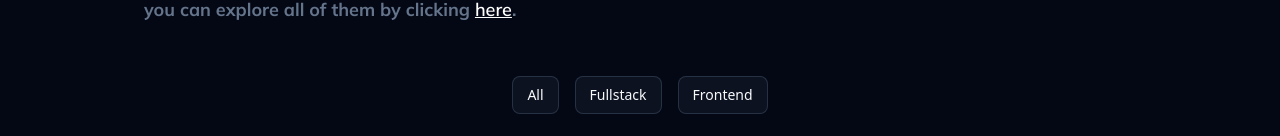
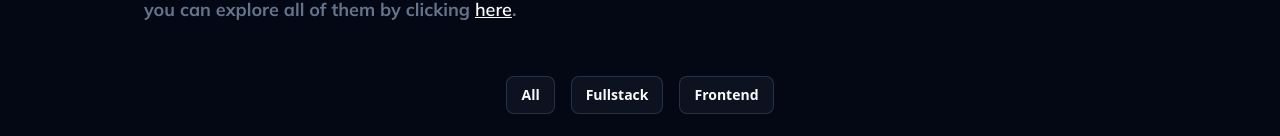
Before and after one commit to leonardoparisii/leonardo.parisi, a Next.js app: page /work in a window 1280 px wide. Shown: the part 248-384 px from the top of the page. Built offline with nearby package versions, Linux system fonts and the light colour scheme; a web font is replaced by a local one.

Commit message:
font fix

```diff
--- a/src/components/ui/Button.tsx
+++ b/src/components/ui/Button.tsx
@@ -3,8 +3,8 @@ import { ButtonProps } from "@/types/index";
 
 export default function Button({ title, onClick, customStyle }: ButtonProps) {
     return (
-        <div onClick={onClick} className={`${customStyle} bg-slate-700/20 w-fit py-2 px-3.5 cursor-pointer rounded-lg text-sm font-medium border border-slate-700/70 box-border transition-colors hover:bg-white hover:text-black hover:border-slate-500/50`}>
+        <button onClick={onClick} className={`${customStyle} bg-slate-700/20 w-fit py-2 px-3.5 cursor-pointer rounded-lg text-sm font-semibold border border-slate-700/70 box-border transition-colors hover:bg-white hover:text-black hover:border-slate-500/50`}>
             {title}
-        </div>
+        </button>
     );
 }
```
